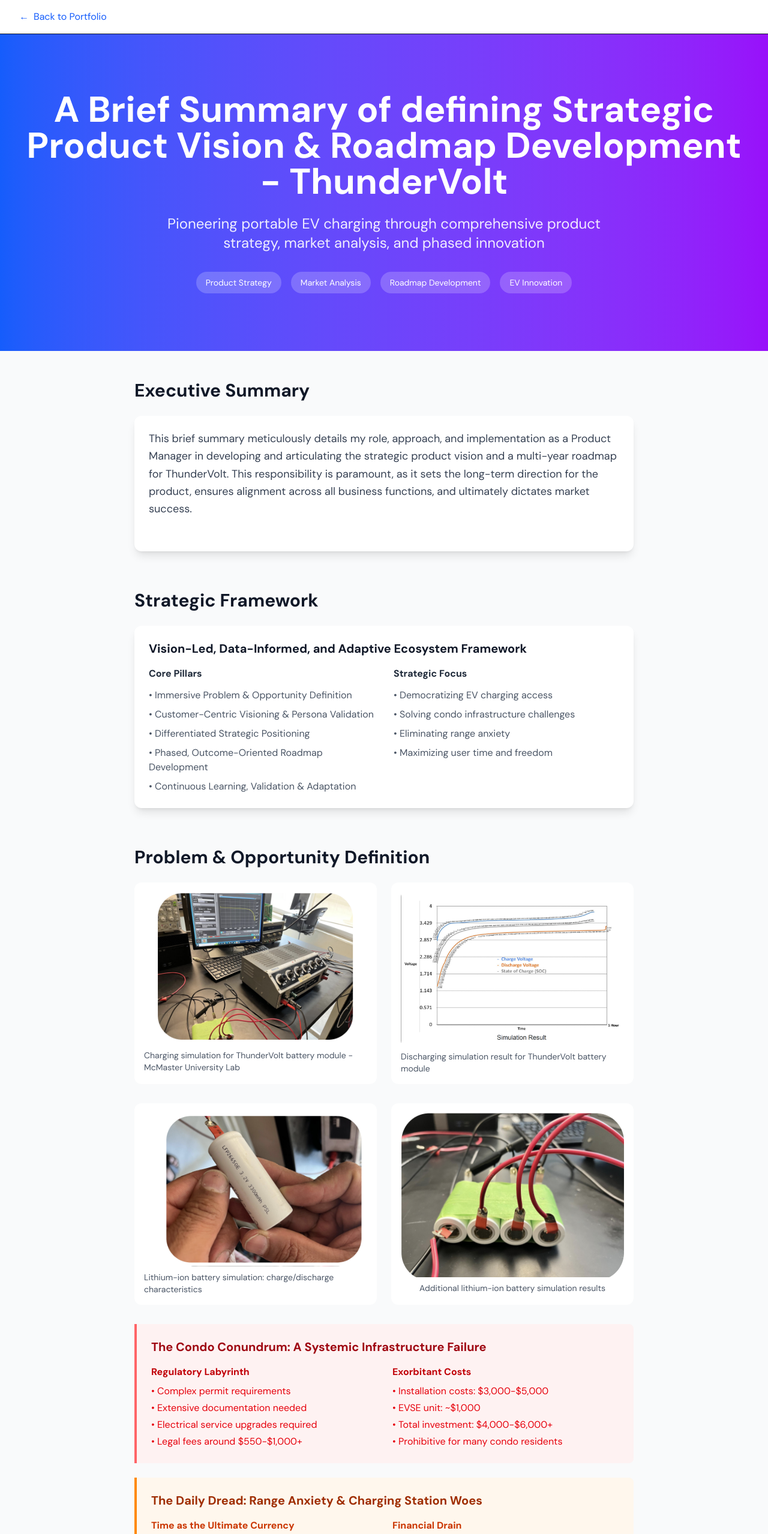
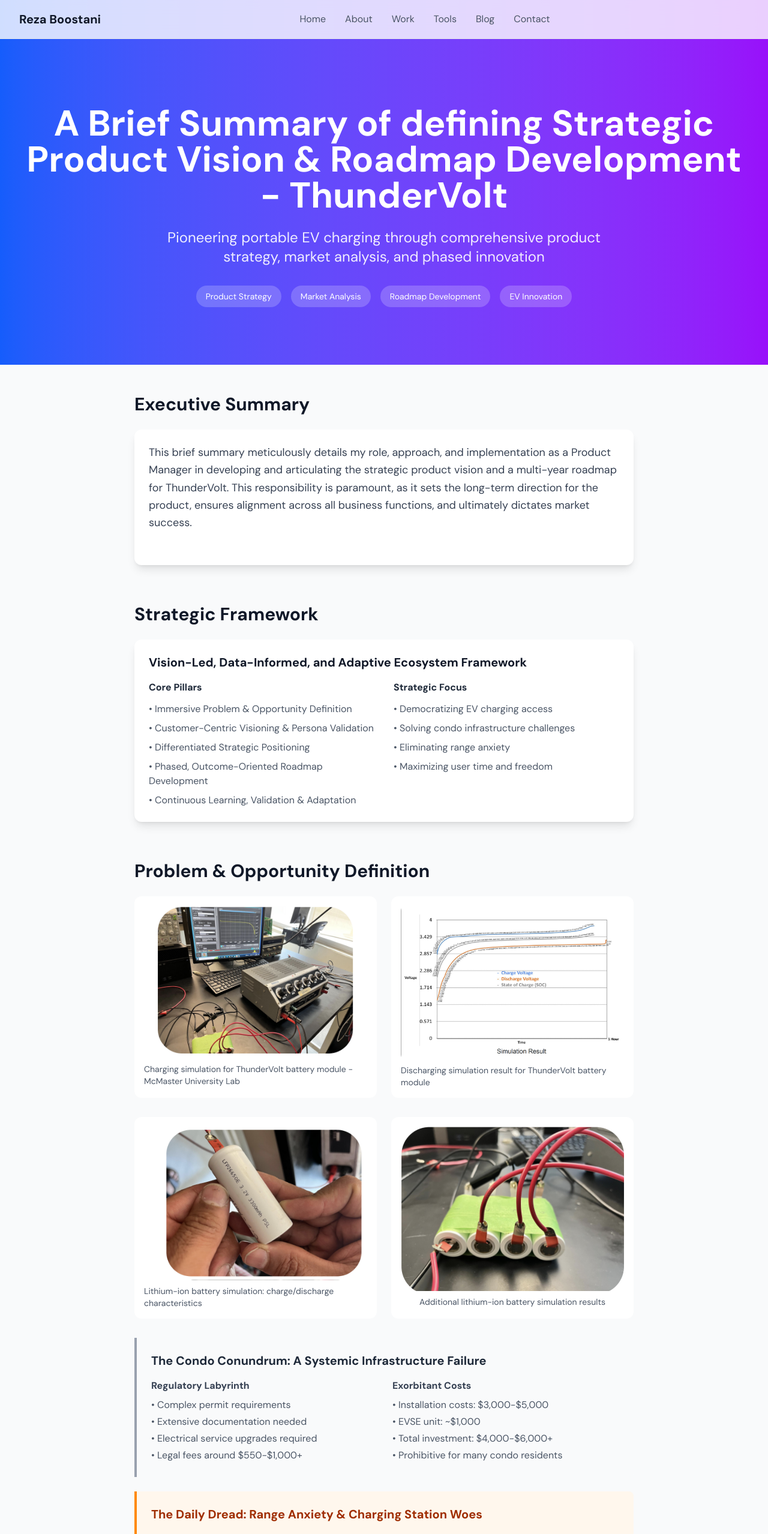
Before and after one commit to Highcard1/RezaBoostani, a Next.js app in the folder portfolio/: page /case-studies/thundervolt in a window 1280 px wide. Shown: the top 2557 px of the page at 60% size. Built offline with nearby package versions, Linux system fonts and the light colour scheme.

Commit message:
nwe typos fixed red color removed

```diff
--- a/portfolio/src/app/case-studies/ivy-charging/page.tsx
+++ b/portfolio/src/app/case-studies/ivy-charging/page.tsx
@@ -3,6 +3,7 @@
 import Link from "next/link";
 import { useEffect } from "react";
 import { trackEvent } from "@/utils/analytics";
+import Header from "@/components/Header";
 
 export default function IvyChargingCaseStudy() {
   useEffect(() => {
@@ -11,22 +12,10 @@ export default function IvyChargingCaseStudy() {
 
   return (
     <div className="min-h-screen bg-gray-50">
-      {/* Header */}
-      <div className="bg-white shadow-sm border-b">
-        <div className="max-w-7xl mx-auto px-4 sm:px-6 lg:px-8 py-4">
-          <Link
-            href="/#work"
-            className="inline-flex items-center text-blue-600 hover:text-blue-800 transition-colors"
-            onClick={() => trackEvent('click', 'navigation', 'back_to_portfolio')}
-          >
-            <span className="mr-2">←</span>
-            Back to Portfolio
-          </Link>
-        </div>
-      </div>
+      <Header />
 
       {/* Hero Section */}
-      <div className="bg-gradient-to-r from-blue-600 to-green-600 text-white">
+      <div className="bg-gradient-to-r from-blue-600 to-green-600 text-white pt-16 sm:pt-20">
         <div className="max-w-7xl mx-auto px-4 sm:px-6 lg:px-8 py-16 sm:py-24">
           <div className="text-center">
             <h1 className="text-4xl sm:text-5xl lg:text-6xl font-bold mb-6">
@@ -219,8 +208,8 @@ export default function IvyChargingCaseStudy() {
               <h3 className="text-xl font-semibold mb-4">Challenge: Grid Capacity</h3>
               <div className="grid md:grid-cols-2 gap-6">
                 <div>
-                  <h4 className="font-semibold text-red-800 mb-2">Problem</h4>
-                  <p className="text-red-600">Existing electrical infrastructure couldn&apos;t support high-power DC fast chargers in many locations</p>
+                  <h4 className="font-semibold text-gray-800 mb-2">Problem</h4>
+                  <p className="text-gray-600">Existing electrical infrastructure couldn&apos;t support high-power DC fast chargers in many locations</p>
                 </div>
                 <div>
                   <h4 className="font-semibold text-green-800 mb-2">Solution</h4>
@@ -233,8 +222,8 @@ export default function IvyChargingCaseStudy() {
               <h3 className="text-xl font-semibold mb-4">Challenge: User Adoption</h3>
               <div className="grid md:grid-cols-2 gap-6">
                 <div>
-                  <h4 className="font-semibold text-red-800 mb-2">Problem</h4>
-                  <p className="text-red-600">Initial user adoption was slow due to unfamiliarity with public charging</p>
+                  <h4 className="font-semibold text-gray-800 mb-2">Problem</h4>
+                  <p className="text-gray-600">Initial user adoption was slow due to unfamiliarity with public charging</p>
                 </div>
                 <div>
                   <h4 className="font-semibold text-green-800 mb-2">Solution</h4>
--- a/portfolio/src/app/case-studies/thundervolt/page.tsx
+++ b/portfolio/src/app/case-studies/thundervolt/page.tsx
@@ -4,6 +4,7 @@ import Link from "next/link";
 import { useEffect } from "react";
 import { trackEvent } from "@/utils/analytics";
 import Image from "next/image";
+import Header from "@/components/Header";
 
 export default function ThunderVoltCaseStudy() {
   useEffect(() => {
@@ -12,22 +13,10 @@ export default function ThunderVoltCaseStudy() {
 
   return (
     <div className="min-h-screen bg-gray-50">
-      {/* Header */}
-      <div className="bg-white shadow-sm border-b">
-        <div className="max-w-7xl mx-auto px-4 sm:px-6 lg:px-8 py-4">
-          <Link
-            href="/#work"
-            className="inline-flex items-center text-blue-600 hover:text-blue-800 transition-colors"
-            onClick={() => trackEvent('click', 'navigation', 'back_to_portfolio')}
-          >
-            <span className="mr-2">←</span>
-            Back to Portfolio
-          </Link>
-        </div>
-      </div>
+      <Header />
 
       {/* Hero Section */}
-      <div className="bg-gradient-to-r from-blue-600 to-purple-600 text-white">
+      <div className="bg-gradient-to-r from-blue-600 to-purple-600 text-white pt-16 sm:pt-20">
         <div className="max-w-7xl mx-auto px-4 sm:px-6 lg:px-8 py-16 sm:py-24">
           <div className="text-center">
             <h1 className="text-4xl sm:text-5xl lg:text-6xl font-bold mb-6">
@@ -127,12 +116,12 @@ export default function ThunderVoltCaseStudy() {
               </div>
             </div>
 
-            <div className="bg-red-50 border-l-4 border-red-400 p-6 rounded-r-lg">
-              <h3 className="text-xl font-semibold text-red-800 mb-4">The Condo Conundrum: A Systemic Infrastructure Failure</h3>
+            <div className="bg-gray-50 border-l-4 border-gray-400 p-6 rounded-r-lg">
+              <h3 className="text-xl font-semibold text-gray-800 mb-4">The Condo Conundrum: A Systemic Infrastructure Failure</h3>
               <div className="grid md:grid-cols-2 gap-6">
                 <div>
-                  <h4 className="font-semibold text-red-700 mb-2">Regulatory Labyrinth</h4>
-                  <ul className="space-y-1 text-red-600">
+                  <h4 className="font-semibold text-gray-700 mb-2">Regulatory Labyrinth</h4>
+                  <ul className="space-y-1 text-gray-600">
                     <li>• Complex permit requirements</li>
                     <li>• Extensive documentation needed</li>
                     <li>• Electrical service upgrades required</li>
@@ -140,8 +129,8 @@ export default function ThunderVoltCaseStudy() {
                   </ul>
                 </div>
                 <div>
-                  <h4 className="font-semibold text-red-700 mb-2">Exorbitant Costs</h4>
-                  <ul className="space-y-1 text-red-600">
+                  <h4 className="font-semibold text-gray-700 mb-2">Exorbitant Costs</h4>
+                  <ul className="space-y-1 text-gray-600">
                     <li>• Installation costs: $3,000-$5,000</li>
                     <li>• EVSE unit: ~$1,000</li>
                     <li>• Total investment: $4,000-$6,000+</li>
--- a/portfolio/src/app/case-studies/watt-share/page.tsx
+++ b/portfolio/src/app/case-studies/watt-share/page.tsx
@@ -5,6 +5,7 @@ import { useEffect, useState } from "react";
 import { trackEvent } from "@/utils/analytics";
 import UserFlowDiagram from "@/components/UserFlowDiagram";
 import ImageModal from "@/components/ImageModal";
+import Header from "@/components/Header";
 
 export default function WattShareCaseStudy() {
   const [videoLoaded, setVideoLoaded] = useState(false);
@@ -16,22 +17,10 @@ export default function WattShareCaseStudy() {
 
   return (
     <div className="min-h-screen bg-gray-50">
-      {/* Header */}
-      <div className="bg-white shadow-sm border-b">
-        <div className="max-w-7xl mx-auto px-4 sm:px-6 lg:px-8 py-4">
-          <Link
-            href="/#work"
-            className="inline-flex items-center text-blue-600 hover:text-blue-800 transition-colors"
-            onClick={() => trackEvent('click', 'navigation', 'back_to_portfolio')}
-          >
-            <span className="mr-2">←</span>
-            Back to Portfolio
-          </Link>
-        </div>
-      </div>
+      <Header />
 
       {/* Hero Section */}
-      <div className="bg-gradient-to-r from-green-600 to-blue-600 text-white">
+      <div className="bg-gradient-to-r from-green-600 to-blue-600 text-white pt-16 sm:pt-20">
         <div className="max-w-7xl mx-auto px-4 sm:px-6 lg:px-8 py-16 sm:py-24">
           <div className="text-center">
             <h1 className="text-4xl sm:text-5xl lg:text-6xl font-bold mb-6">
@@ -67,9 +56,9 @@ export default function WattShareCaseStudy() {
         {/* Problem Statement */}
         <section className="mb-16">
           <h2 className="text-3xl font-bold text-gray-900 mb-6">The Problem</h2>
-          <div className="bg-red-50 border-l-4 border-red-400 p-6 rounded-r-lg">
-            <h3 className="text-xl font-semibold text-red-800 mb-4">Market Gap Identified</h3>
-            <ul className="space-y-3 text-red-700">
+          <div className="bg-gray-50 border-l-4 border-gray-400 p-6 rounded-r-lg">
+            <h3 className="text-xl font-semibold text-gray-800 mb-4">Market Gap Identified</h3>
+            <ul className="space-y-3 text-gray-700">
               <li className="flex items-start">
                 <span className="mr-2 mt-1">•</span>
                 <span>EV owners with home chargers had unused capacity 80% of the time</span>
@@ -108,7 +97,7 @@ export default function WattShareCaseStudy() {
               <div>
                 <h4 className="font-semibold text-gray-800 mb-3">Key Insights</h4>
                 <ul className="space-y-2 text-gray-600">
-                  <li>• 70% of EV owners open to sharing their charger</li>
+                  <li>• EV owners open to sharing their charger</li>
                   <li>• Average willingness to pay: $2-4/hour</li>
                   <li>• Safety and trust were primary concerns</li>
                   <li>• Scheduling flexibility was crucial</li>
--- a/portfolio/src/components/Header.tsx
+++ b/portfolio/src/components/Header.tsx
@@ -8,14 +8,16 @@ export default function Header() {
   const [isMenuOpen, setIsMenuOpen] = useState(false);
   const pathname = usePathname();
   const isBlogPage = pathname?.startsWith('/blog');
+  const isCaseStudyPage = pathname?.startsWith('/case-studies');
+  const isNotMainPage = isBlogPage || isCaseStudyPage;
 
   const navItems = [
-    { name: "Home", href: isBlogPage ? "/#home" : "#home" },
-    { name: "About", href: isBlogPage ? "/#about" : "#about" },
-    { name: "Work", href: isBlogPage ? "/#work" : "#work" },
-    { name: "Tools", href: isBlogPage ? "/#tools" : "#tools" },
+    { name: "Home", href: isNotMainPage ? "/#home" : "#home" },
+    { name: "About", href: isNotMainPage ? "/#about" : "#about" },
+    { name: "Work", href: isNotMainPage ? "/#work" : "#work" },
+    { name: "Tools", href: isNotMainPage ? "/#tools" : "#tools" },
     { name: "Blog", href: "/blog" },
-    { name: "Contact", href: isBlogPage ? "/#contact" : "#contact" },
+    { name: "Contact", href: isNotMainPage ? "/#contact" : "#contact" },
   ];
 
   return (
@@ -25,7 +27,7 @@ export default function Header() {
           {/* Logo */}
           <div className="flex-shrink-0">
             <Link
-              href={isBlogPage ? "/#home" : "#home"}
+              href={isNotMainPage ? "/#home" : "#home"}
               className="text-lg sm:text-xl font-bold text-gray-900"
             >
               Reza Boostani
```
